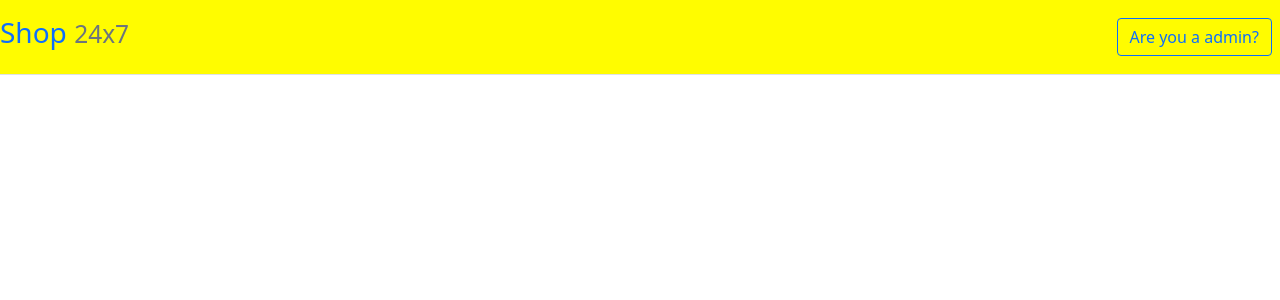
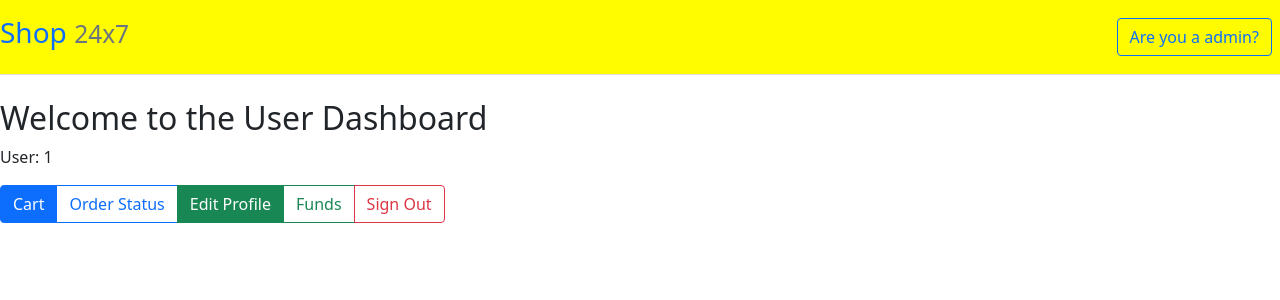
Before and after one commit to GroupInfo11/Capstone-Project, an Angular app in the folder Grocery-Store/Front-end/: page /UserDashboard/1 in a window 1280 px wide. Before the commit this address led to /. Shown: the top 300 px of the page. Built offline with nearby package versions, Linux system fonts and the light colour scheme.

Commit message:
Employee panel and dashboard added check angular routing file

```diff
--- a/Grocery-Store/Front-end/src/app/app-routing.module.ts
+++ b/Grocery-Store/Front-end/src/app/app-routing.module.ts
@@ -14,6 +14,8 @@ import { ManageOrdersComponent } from './manage-orders/manage-orders.component';
 import { ManageProductsComponent } from './manage-products/manage-products.component';
 import { ManageUsersComponent } from './manage-users/manage-users.component';
 import { ProductUpdateComponent } from './product-update/product-update.component';
+import { UserDashboardComponent } from './user-dashboard/user-dashboard.component';
+import { UserPanelComponent } from './user-panel/user-panel.component';
 import { UserUpdateComponent } from './user-update/user-update.component';
 
 export const applicationRoutes: Routes = [
@@ -33,5 +35,7 @@ export const applicationRoutes: Routes = [
   { path: 'add-admin', component: AddAdminComponent },
   {path:"Employee", component:EmployeeComponent},
   {path:"EmployeeSignIn", component:EmployeeSignInComponent},
-  {path:"EmployeePanel/:uname", component:EmployeePanelComponent}
+  {path:"EmployeePanel/:uname", component:EmployeePanelComponent},
+  {path:"UserPanel", component:UserPanelComponent},
+  {path:"UserDashboard/:uname", component:UserDashboardComponent}
 ];
--- a/Grocery-Store/Front-end/src/app/app.module.ts
+++ b/Grocery-Store/Front-end/src/app/app.module.ts
@@ -24,6 +24,8 @@ import { AddAdminComponent } from './add-admin/add-admin.component';
 import { EmployeeComponent } from './employee/employee.component';
 import { EmployeeSignInComponent } from './employee-sign-in/employee-sign-in.component';
 import { EmployeePanelComponent } from './employee-panel/employee-panel.component';
+import { UserPanelComponent } from './user-panel/user-panel.component';
+import { UserDashboardComponent } from './user-dashboard/user-dashboard.component';
 
 @NgModule({
   declarations: [
@@ -44,7 +46,9 @@ import { EmployeePanelComponent } from './employee-panel/employee-panel.componen
     AddAdminComponent,
     EmployeeComponent,
     EmployeeSignInComponent,
-    EmployeePanelComponent
+    EmployeePanelComponent,
+    UserPanelComponent,
+    UserDashboardComponent
   ],
   imports: [
     BrowserModule,
--- a/Grocery-Store/Front-end/src/app/employee-panel/employee-panel.component.html
+++ b/Grocery-Store/Front-end/src/app/employee-panel/employee-panel.component.html
@@ -1,4 +1,5 @@
-
+<h2>Welcome to the Employee Panel</h2>
+<p>User: {{username}}</p>
 <div class="btn-group" role="group">
     <input type="button" value="Send Request" class="btn btn-primary">
     <input type="button" value="Update Order Status" class="btn btn-outline-primary">
--- a/Grocery-Store/Front-end/src/app/employee-panel/employee-panel.component.ts
+++ b/Grocery-Store/Front-end/src/app/employee-panel/employee-panel.component.ts
@@ -1,5 +1,5 @@
 import { Component, OnInit } from '@angular/core';
-import { Router } from '@angular/router';
+import { ActivatedRoute, Router } from '@angular/router';
 
 @Component({
   selector: 'app-employee-panel',
@@ -7,10 +7,11 @@ import { Router } from '@angular/router';
   styleUrls: ['./employee-panel.component.css']
 })
 export class EmployeePanelComponent implements OnInit {
-
-  constructor(public router:Router) { }
+  username?:string;
+  constructor(public activatedRoute:ActivatedRoute, public router:Router) { }
 
   ngOnInit(): void {
+    this.activatedRoute.params.subscribe(data=>this.username=data.uname);
   }
   backToSignIn(){
     this.router.navigate(["EmployeeSignIn"]);
--- /dev/null
+++ b/Grocery-Store/Front-end/src/app/user-dashboard/user-dashboard.component.html
@@ -0,0 +1,9 @@
+<h2>Welcome to the User Dashboard</h2>
+<p>User: {{username}}</p>
+<div class="btn-group" role="group">
+    <input type="button" value="Cart" class="btn btn-primary">
+    <input type="button" value="Order Status" class="btn btn-outline-primary">
+    <input type="button" value="Edit Profile" class="btn btn-success">
+    <input type="button" value="Funds" class="btn btn-outline-success">
+    <input type="button" value="Sign Out" class="btn btn-outline-danger" (click)="backToSignIn()">
+</div>
--- /dev/null
+++ b/Grocery-Store/Front-end/src/app/user-dashboard/user-dashboard.component.ts
@@ -0,0 +1,19 @@
+import { Component, OnInit } from '@angular/core';
+import { ActivatedRoute } from '@angular/router';
+
+@Component({
+  selector: 'app-user-dashboard',
+  templateUrl: './user-dashboard.component.html',
+  styleUrls: ['./user-dashboard.component.css']
+})
+export class UserDashboardComponent implements OnInit {
+
+  constructor(public activatedRoute:ActivatedRoute) { }
+  username?:string;
+  ngOnInit(): void {
+    this.activatedRoute.params.subscribe(data=>this.username=data.uname);
+  }
+  backToSignIn(){
+
+  }
+}
--- /dev/null
+++ b/Grocery-Store/Front-end/src/app/user-panel/user-panel.component.html
@@ -0,0 +1,5 @@
+<div class="btn-group" role="group">
+    <input type="button" value="Sign Up" class="btn btn-primary">
+    <input type="button" value="Sign In" class="btn btn-outline-primary">
+    <input type="button" value="Raise Ticket" class="btn btn-outline-info">
+</div>
--- /dev/null
+++ b/Grocery-Store/Front-end/src/app/user-panel/user-panel.component.ts
@@ -0,0 +1,15 @@
+import { Component, OnInit } from '@angular/core';
+
+@Component({
+  selector: 'app-user-panel',
+  templateUrl: './user-panel.component.html',
+  styleUrls: ['./user-panel.component.css']
+})
+export class UserPanelComponent implements OnInit {
+
+  constructor() { }
+
+  ngOnInit(): void {
+  }
+
+}
```
Also changed, not shown: Grocery-Store/Front-end/src/app/user-dashboard/user-dashboard.component.css (added), Grocery-Store/Front-end/src/app/user-panel/user-panel.component.css (added), 2 other files (tests, documents, lock files or other folders).
